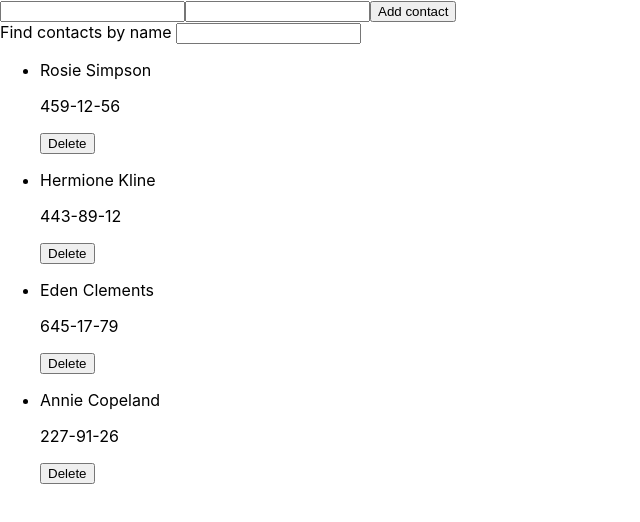
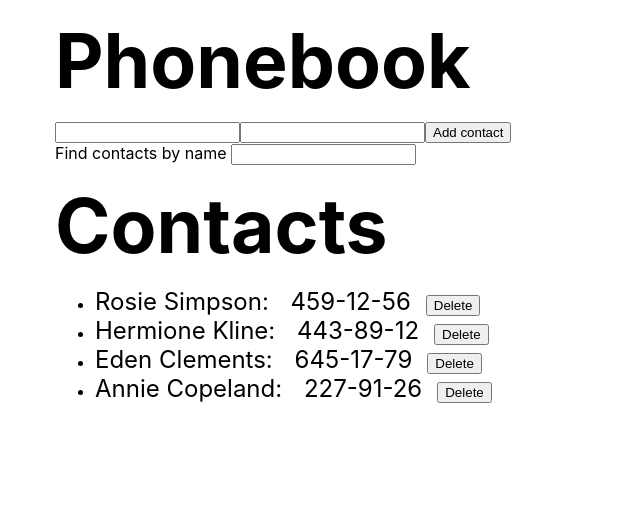
Before and after one commit to AleksandrVasilko/goit-react-hw-02-phonebook, a React (Create React App) app: page / in a window 1280 px wide. Shown: the top 522 px of the page, without its empty margins (0-640 px from the left). Built offline with nearby package versions, Linux system fonts and the light colour scheme.

Commit message:
Add style

```diff
--- a/src/components/App.jsx
+++ b/src/components/App.jsx
@@ -1,6 +1,7 @@
 import React, { Component } from "react";
 import ContactForm from "./ContactForm/ContactForm";
-import ContactsList from './ContactsList/ContactsList'
+import ContactsList from './ContactsList/ContactsList';
+import Container from "./Container/Container";
 import Filter from './Filter/Filter';
 import shortid from "shortid";
 
@@ -59,7 +60,7 @@ class App extends Component {
     const visibleContacts = this.getVisibleTodos();
 
     return (
-      <div>
+      <Container>
         <ContactForm onSubmit={this.addContact} />
         <Filter value={filter} onChange={ this.changeFilter}/>
 
@@ -67,7 +68,7 @@ class App extends Component {
           contacts={visibleContacts}
           onDeleteContact={this.deleteContact}
         />
-      </div>
+      </Container>
     );
   };
 }
--- a/src/components/ContactForm/ContactForm.js
+++ b/src/components/ContactForm/ContactForm.js
@@ -1,4 +1,5 @@
 import React, { Component } from "react";
+import s from './ContactForm.module.css'
 
 class ContactForm extends Component {
     state = {
@@ -29,6 +30,8 @@ class ContactForm extends Component {
 
     render() {
         return (
+            <div>
+                <p className={s.title}>Phonebook</p>
                 <form onSubmit={this.handleSubmit}>
                     <input
                         type="text"
@@ -50,6 +53,7 @@ class ContactForm extends Component {
                     />
                     <button type="submit">Add contact</button>
                 </form>
+            </div>
         );
     }
 }
--- /dev/null
+++ b/src/components/ContactForm/ContactForm.module.css
@@ -0,0 +1,9 @@
+.title {
+  font-size: 75px;
+  font-weight: 700;
+  margin: 15px 0;
+}
+
+.contactField {
+  display: flex;
+}
--- a/src/components/ContactsList/ContactsList.js
+++ b/src/components/ContactsList/ContactsList.js
@@ -1,18 +1,21 @@
 import React from "react";
+import s from './ContactsList.module.css'
 
 const ContactsList = ({ contacts, onDeleteContact }) => (
-    <ul className="TodoList">
-        {contacts.map(({ id, name, number}) =>(
+    <div>
+        <p className={s.title}>Contacts</p>
+        <ul className={s.contactList}>
+            {contacts.map(({ id, name, number }) => (
                 <li
                     key={id}
-                className='TodoList__item'>
+                    className={s.contactList__item}>
 
-                <p className="TodoList__text">{name}</p>
-                <p className="TodoList__text">{number}</p>
+                    <span className={s.contactList__text}>{name}: </span>
+                    <span className={s.contactList__text}>{number}</span>
 
                     <button
                         type="button"
-                    className="TodoList__button"
+                        className={s.contactList__button}
                         onClick={() => onDeleteContact(id)}
                     >
                         Delete
@@ -20,6 +23,7 @@ const ContactsList = ({ contacts, onDeleteContact }) => (
                 </li>
             ))}
         </ul>
+    </div>
 );
 
 export default ContactsList;
--- /dev/null
+++ b/src/components/ContactsList/ContactsList.module.css
@@ -0,0 +1,10 @@
+.title {
+  font-size: 75px;
+  font-weight: 700;
+  margin: 15px 0;
+}
+
+.contactList__text {
+  font-size: 24px;
+  margin-right: 15px;
+}
--- /dev/null
+++ b/src/components/Container/Container.js
@@ -0,0 +1,7 @@
+import s from './Container.module.css'
+
+function Container({ children }) {
+    return <div className={s.container}>{children}</div>;
+}
+
+export default Container;
--- /dev/null
+++ b/src/components/Container/Container.module.css
@@ -0,0 +1,7 @@
+.container {
+  max-width: 1170px;
+  margin-left: auto;
+  margin-right: auto;
+  padding-left: 15px;
+  padding-right: 15px;
+}
```
Lines whose indentation alone changed are shown as unchanged.
